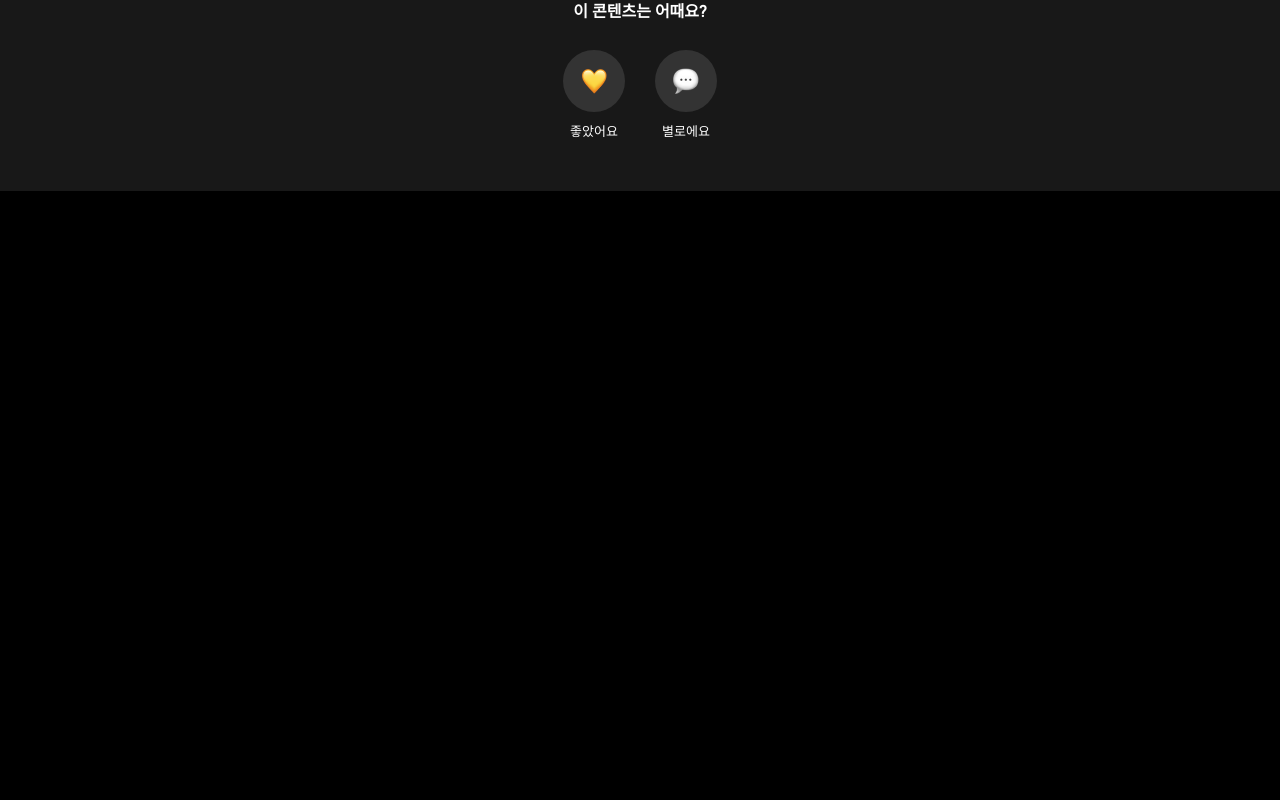
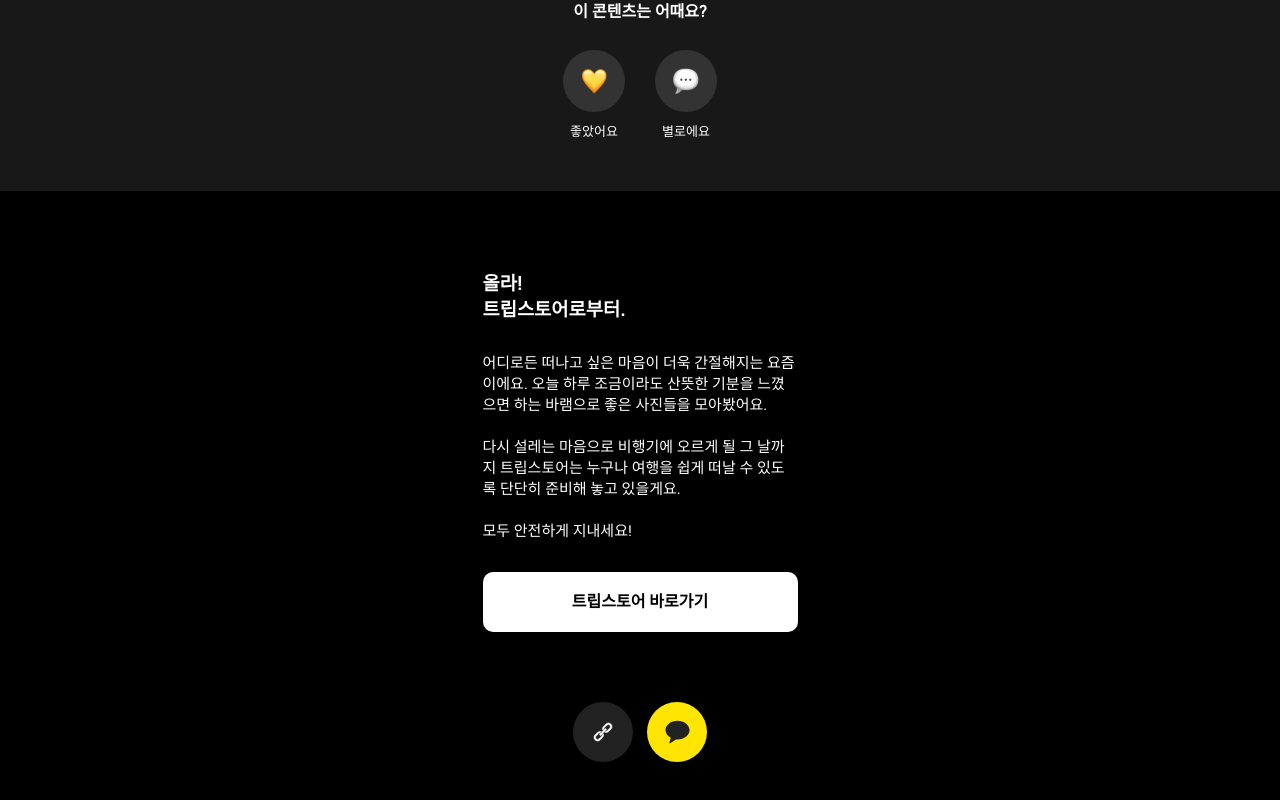
Before and after one commit to lhyjjg/ts-bg-dream, a Next.js app: page / in a window 1280 px wide. Shown: the part 3057-3857 px from the top of the page. Before the commit the page ends 3248 px from the top, so only its background shows below. Built offline with nearby package versions, Linux system fonts and the light colour scheme.

Commit message:
feat: footer 구현

```diff
--- /dev/null
+++ b/src/app/components/footer/index.tsx
@@ -0,0 +1,23 @@
+import styles from "@/src/app/styles/footer.module.css";
+
+export default function Footer() {
+  const handleCopyClipBoard = async () => {
+    try {
+      const currentURL = window.location.href;
+      await navigator.clipboard.writeText(currentURL);
+
+      alert("복사되었습니다.");
+    } catch (error) {
+      alert("다시 시도해주세요.");
+    }
+  };
+
+  return (
+    <section className={styles.greeting}>
+      <div className={styles.greetingContainer}>
+        <div className={styles.clipboardIcon} onClick={handleCopyClipBoard} />
+        <div className={styles.kakaoIcon} />
+      </div>
+    </section>
+  );
+}
--- /dev/null
+++ b/src/app/components/greeting/index.tsx
@@ -0,0 +1,28 @@
+import styles from "@/src/app/styles/greeting.module.css";
+
+export default function Greeting() {
+  return (
+    <section className={styles.greeting}>
+      <div className={styles.greetingContents}>
+        <h3>
+          올라!
+          <br />
+          트립스토어로부터.
+        </h3>
+        <p>
+          어디로든 떠나고 싶은 마음이 더욱 간절해지는 요즘이에요. 오늘 하루
+          조금이라도 산뜻한 기분을 느꼈으면 하는 바램으로 좋은 사진들을
+          모아봤어요.
+          <br />
+          <br />
+          다시 설레는 마음으로 비행기에 오르게 될 그 날까지 트립스토어는 누구나
+          여행을 쉽게 떠날 수 있도록 단단히 준비해 놓고 있을게요.
+          <br />
+          <br />
+          모두 안전하게 지내세요!
+        </p>
+        <a href="https://www.tripstore.kr/">트립스토어 바로가기</a>
+      </div>
+    </section>
+  );
+}
--- a/src/app/page.tsx
+++ b/src/app/page.tsx
@@ -6,6 +6,8 @@
 import { group1, group2, group3 } from "@/public/assets/contents/group.js";
 import Feedback from "./components/feedback";
 import Modal from "./components/feedback/modal";
+import Greeting from "./components/greeting";
+import Footer from "./components/footer";
 
 export default function Home() {
   // console.log(group1[0].img);
@@ -17,6 +19,8 @@
       <Content dataList={group2} title="🏖 까맣게 태워도 좋아" />
       <Content dataList={group3} title="💼 나는야 차가운 도시의 여행자" />
       <Feedback />
+      <Greeting />
+      <Footer />
     </main>
   );
 }
--- /dev/null
+++ b/src/app/styles/footer.module.css
@@ -0,0 +1,38 @@
+.greeting {
+  display: flex;
+  justify-content: center;
+}
+
+.greetingContainer {
+  display: flex;
+  justify-content: center;
+  width: 315px;
+  height: 60px;
+  margin: 70px auto 100px;
+}
+
+.greetingContainer > div {
+  margin: 0 7px;
+}
+
+.clipboardIcon {
+  background-image: url("/assets/icons/icon_clipboard.svg");
+  background-repeat: no-repeat;
+  background-position: center;
+  background-color: #222222;
+  width: 60px;
+  height: 60px;
+  background-size: 20px;
+  border-radius: 50%;
+}
+
+.kakaoIcon {
+  background-image: url("/assets/icons/icon_kakao.svg");
+  background-repeat: no-repeat;
+  background-position: center;
+  background-color: #ffe501;
+  width: 60px;
+  height: 60px;
+  background-size: 25px;
+  border-radius: 50%;
+}
--- /dev/null
+++ b/src/app/styles/greeting.module.css
@@ -0,0 +1,36 @@
+.greeting {
+  margin-top: 80px;
+}
+
+.greetingContents {
+  max-width: 315px;
+  margin: 0 auto;
+}
+
+.greetingContents > h3 {
+  font-weight: bold;
+  font-size: 1.17em;
+  line-height: 1.4;
+}
+
+.greetingContents > p {
+  margin: 30px 0px;
+  font-size: 0.9375rem;
+  line-height: 21px;
+}
+
+.greetingContents > a {
+  display: block;
+  width: 283px;
+  height: 60px;
+  padding: 0 16px;
+  font-weight: bold;
+  font-size: 1rem;
+  line-height: 60px;
+  background-color: #ffffff;
+  color: #000000;
+  border-radius: 10px;
+  text-align: center;
+  cursor: pointer;
+  text-decoration: none;
+}
```
Also changed, not shown: public/assets/icons/icon_clipboard.svg.
